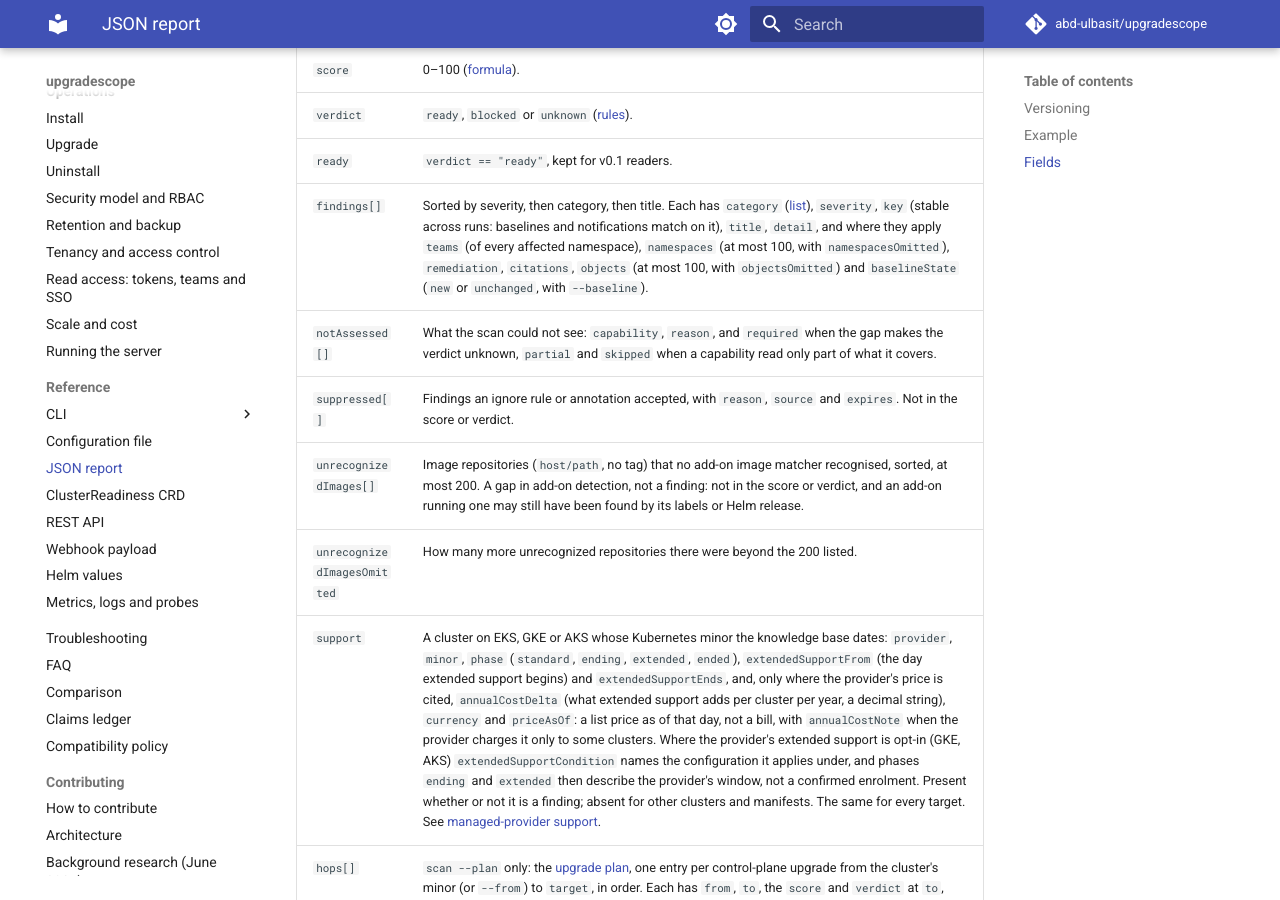
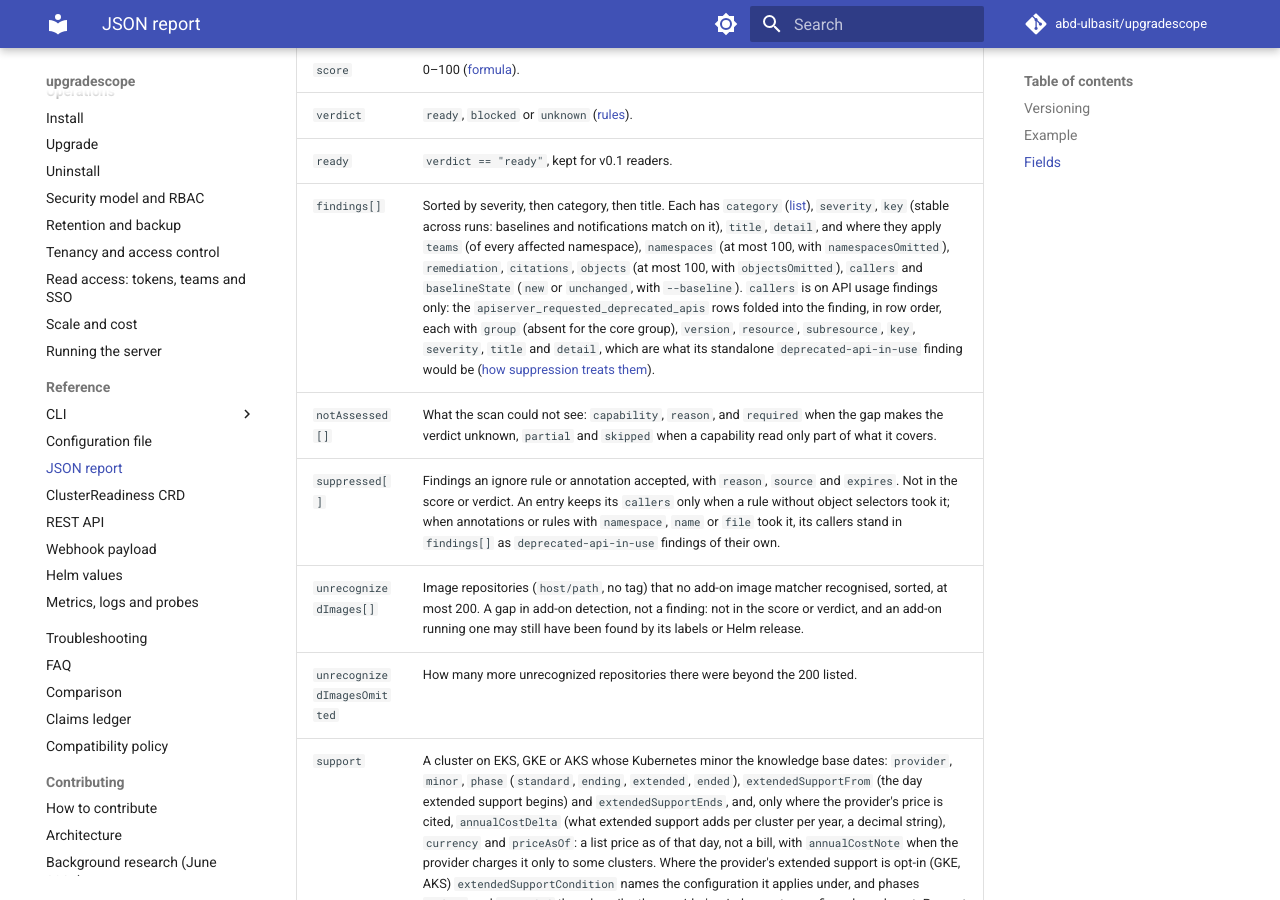
Before and after one commit to abd-ulbasit/upgradescope, an MkDocs documentation site: the page built from docs/reference/json-report.md, in a window 1280 px wide and 900 px high, scrolled down 2228 px. Built offline with MkDocs 1.6.1 and Material for MkDocs 9.7.7, drawn with Linux system fonts in a browser that asks for light colours; comment, search, counter and statistics services are not loaded; some of the changed text lies outside the part shown.

Commit message:
docs(json-report): document findings[].callers and when suppressed entries keep them
Refs #236

Co-Authored-By: Claude Fable 5 <noreply@anthropic.com>

```diff
--- a/docs/reference/json-report.md
+++ b/docs/reference/json-report.md
@@ -8,8 +8,8 @@ pipelines and tools built on the scan.
 The schema is
 [`api/report.schema.json`](https://github.com/abd-ulbasit/upgradescope/blob/main/api/report.schema.json)
 (JSON Schema draft 2020-12). `TestJSONReportMatchesSchema` validates real
-scan output against it, with findings, suppressed findings, a baseline,
-not-assessed gaps and unrecognized images, and fails on any field the
+scan output against it, with findings, folded callers, suppressed findings,
+a baseline, not-assessed gaps and unrecognized images, and fails on any field the
 schema does not list.
 
 ## Versioning
@@ -91,9 +91,9 @@ edit to its dataset):
 | `score` | 0–100 ([formula](../concepts/verdict-and-score.md#the-score)). |
 | `verdict` | `ready`, `blocked` or `unknown` ([rules](../concepts/verdict-and-score.md#the-verdict)). |
 | `ready` | `verdict == "ready"`, kept for v0.1 readers. |
-| `findings[]` | Sorted by severity, then category, then title. Each has `category` ([list](../concepts/verdict-and-score.md#severity-by-category)), `severity`, `key` (stable across runs: baselines and notifications match on it), `title`, `detail`, and where they apply `teams` (of every affected namespace), `namespaces` (at most 100, with `namespacesOmitted`), `remediation`, `citations`, `objects` (at most 100, with `objectsOmitted`) and `baselineState` (`new` or `unchanged`, with `--baseline`). |
+| `findings[]` | Sorted by severity, then category, then title. Each has `category` ([list](../concepts/verdict-and-score.md#severity-by-category)), `severity`, `key` (stable across runs: baselines and notifications match on it), `title`, `detail`, and where they apply `teams` (of every affected namespace), `namespaces` (at most 100, with `namespacesOmitted`), `remediation`, `citations`, `objects` (at most 100, with `objectsOmitted`), `callers` and `baselineState` (`new` or `unchanged`, with `--baseline`). `callers` is on API usage findings only: the `apiserver_requested_deprecated_apis` rows folded into the finding, in row order, each with `group` (absent for the core group), `version`, `resource`, `subresource`, `key`, `severity`, `title` and `detail`, which are what its standalone `deprecated-api-in-use` finding would be ([how suppression treats them](../guides/suppressions-and-baselines.md#deprecated-api-callers)). |
 | `notAssessed[]` | What the scan could not see: `capability`, `reason`, and `required` when the gap makes the verdict unknown, `partial` and `skipped` when a capability read only part of what it covers. |
-| `suppressed[]` | Findings an ignore rule or annotation accepted, with `reason`, `source` and `expires`. Not in the score or verdict. |
+| `suppressed[]` | Findings an ignore rule or annotation accepted, with `reason`, `source` and `expires`. Not in the score or verdict. An entry keeps its `callers` only when a rule without object selectors took it; when annotations or rules with `namespace`, `name` or `file` took it, its callers stand in `findings[]` as `deprecated-api-in-use` findings of their own. |
 | `unrecognizedImages[]` | Image repositories (`host/path`, no tag) that no add-on image matcher recognised, sorted, at most 200. A gap in add-on detection, not a finding: not in the score or verdict, and an add-on running one may still have been found by its labels or Helm release. |
 | `unrecognizedImagesOmitted` | How many more unrecognized repositories there were beyond the 200 listed. |
 | `support` | A cluster on EKS, GKE or AKS whose Kubernetes minor the knowledge base dates: `provider`, `minor`, `phase` (`standard`, `ending`, `extended`, `ended`), `extendedSupportFrom` (the day extended support begins) and `extendedSupportEnds`, and, only where the provider's price is cited, `annualCostDelta` (what extended support adds per cluster per year, a decimal string), `currency` and `priceAsOf`: a list price as of that day, not a bill, with `annualCostNote` when the provider charges it only to some clusters. Where the provider's extended support is opt-in (GKE, AKS) `extendedSupportCondition` names the configuration it applies under, and phases `ending` and `extended` then describe the provider's window, not a confirmed enrolment. Present whether or not it is a finding; absent for other clusters and manifests. The same for every target. See [managed-provider support](../concepts/support-lifecycle.md). |
```
Also changed, not shown: docs/guides/suppressions-and-baselines.md (+5 -2 lines).
